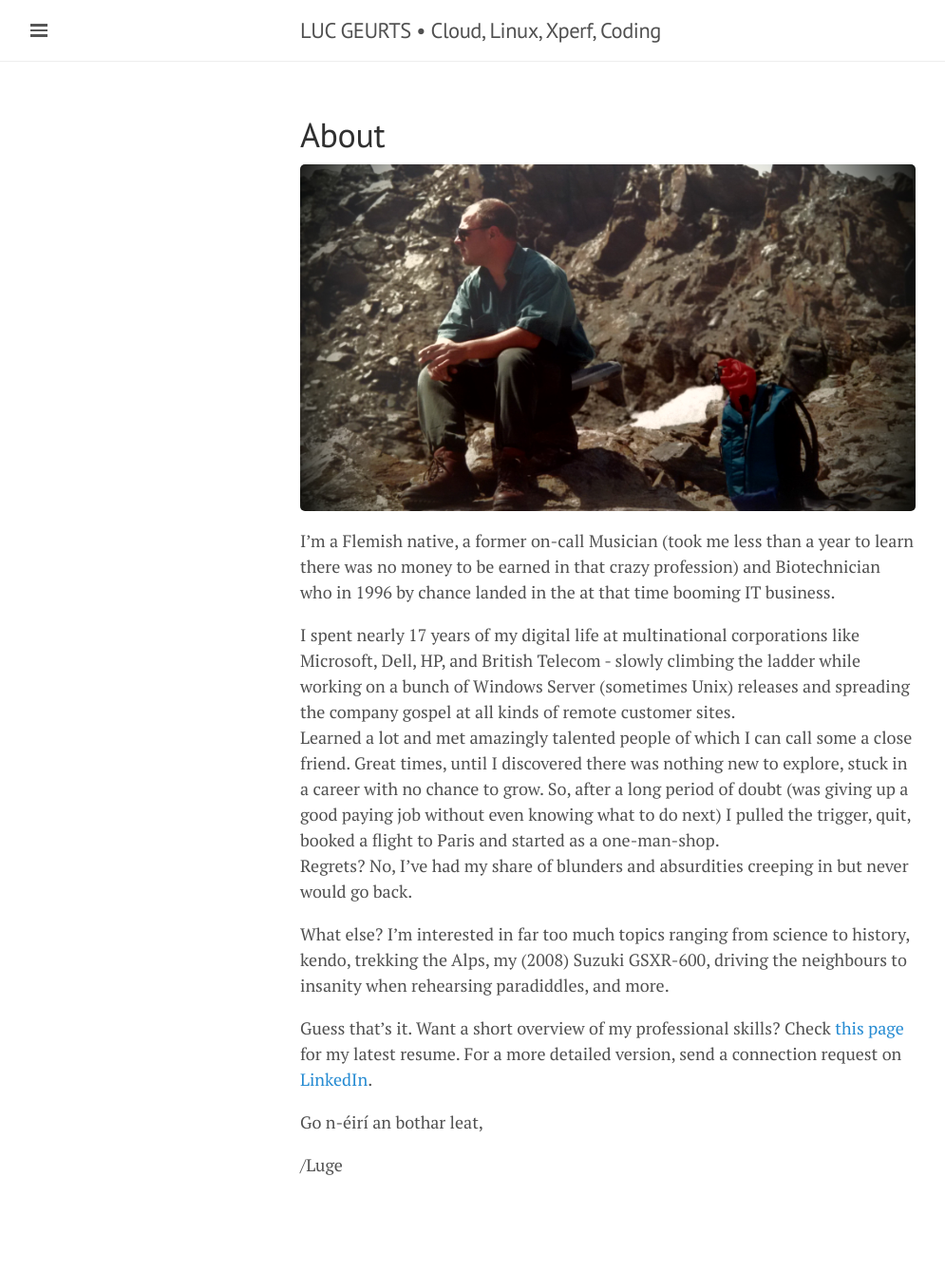
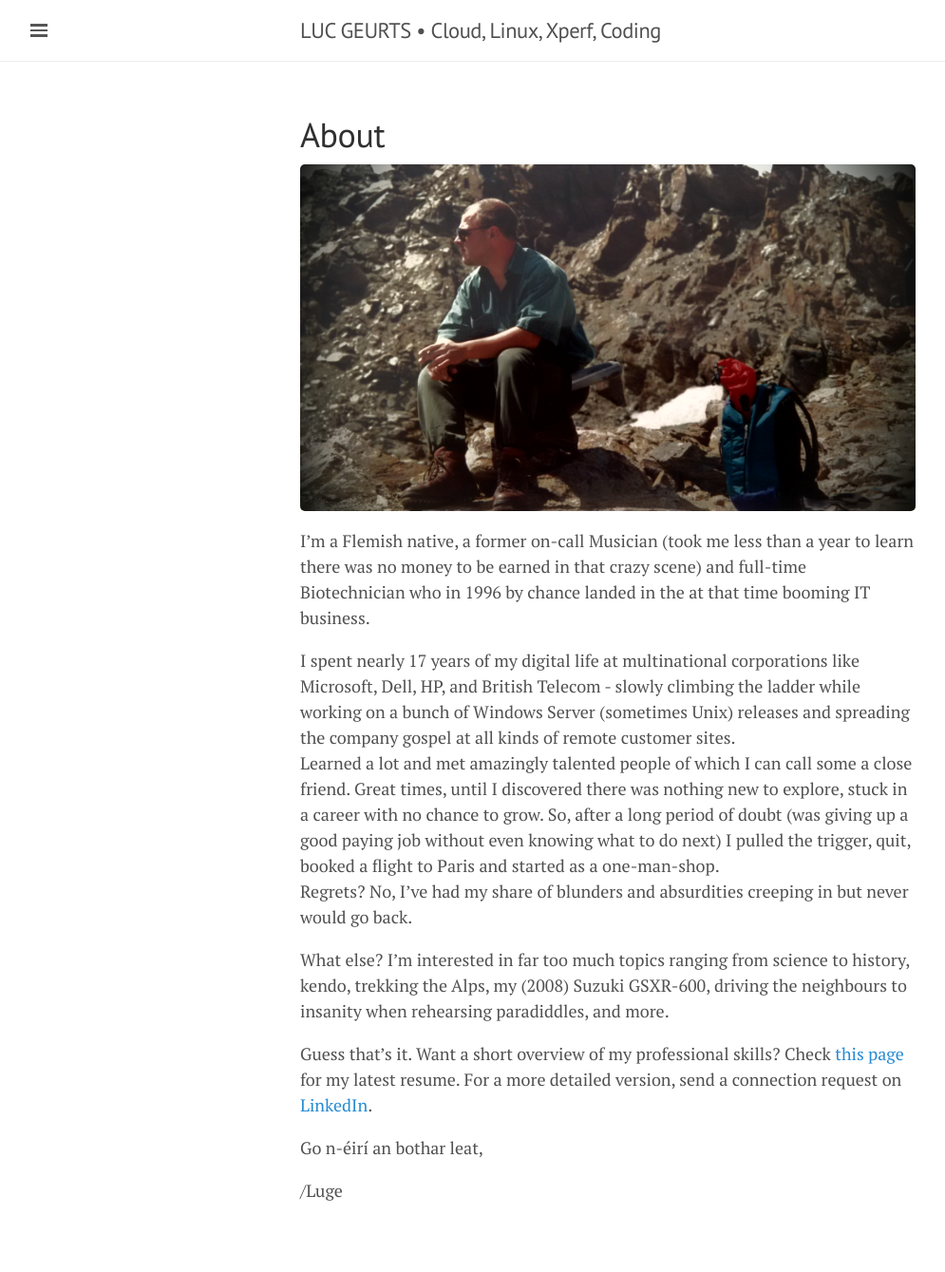
Before and after one commit to lgeurts/lgeurts.github.io, a Jekyll site: the page built from about.md, in a window 1280 px wide. Shown: the whole page at 95% size, without its empty margins (0-995 px from the left). Built offline with Jekyll 4.4.1, drawn with Linux system fonts in a browser that asks for light colours; nearby versions of some CDN libraries; before the commit the page ends 1312 px from its top, so only the background shows below that.

Commit message:
Update about.md

```diff
--- a/about.md
+++ b/about.md
@@ -5,7 +5,7 @@ title: About
 
 ![KNAV Austria](/assets/C2ADV01.jpg)
 
-I’m a Flemish native, a former on-call Musician (took me less than a year to learn there was no money to be earned in that crazy profession) and Biotechnician who in 1996 by chance landed in the at that time booming IT business.
+I’m a Flemish native, a former on-call Musician (took me less than a year to learn there was no money to be earned in that crazy scene) and full-time Biotechnician who in 1996 by chance landed in the at that time booming IT business.
 
 I spent nearly 17 years of my digital life at multinational corporations like Microsoft, Dell, HP, and British Telecom - slowly climbing the ladder while working on a bunch of Windows Server (sometimes Unix) releases and spreading the company gospel at all kinds of remote customer sites. <br> Learned a lot and met amazingly talented people of which I can call some a close friend. Great times, until I discovered there was nothing new to explore, stuck in a career with no chance to grow. So, after a long period of doubt (was giving up a good paying job without even knowing what to do next) I pulled the trigger, quit, booked a flight to Paris and started as a one-man-shop. <br>Regrets? No, I've had my share of blunders and absurdities creeping in but never would go back.
 
```
